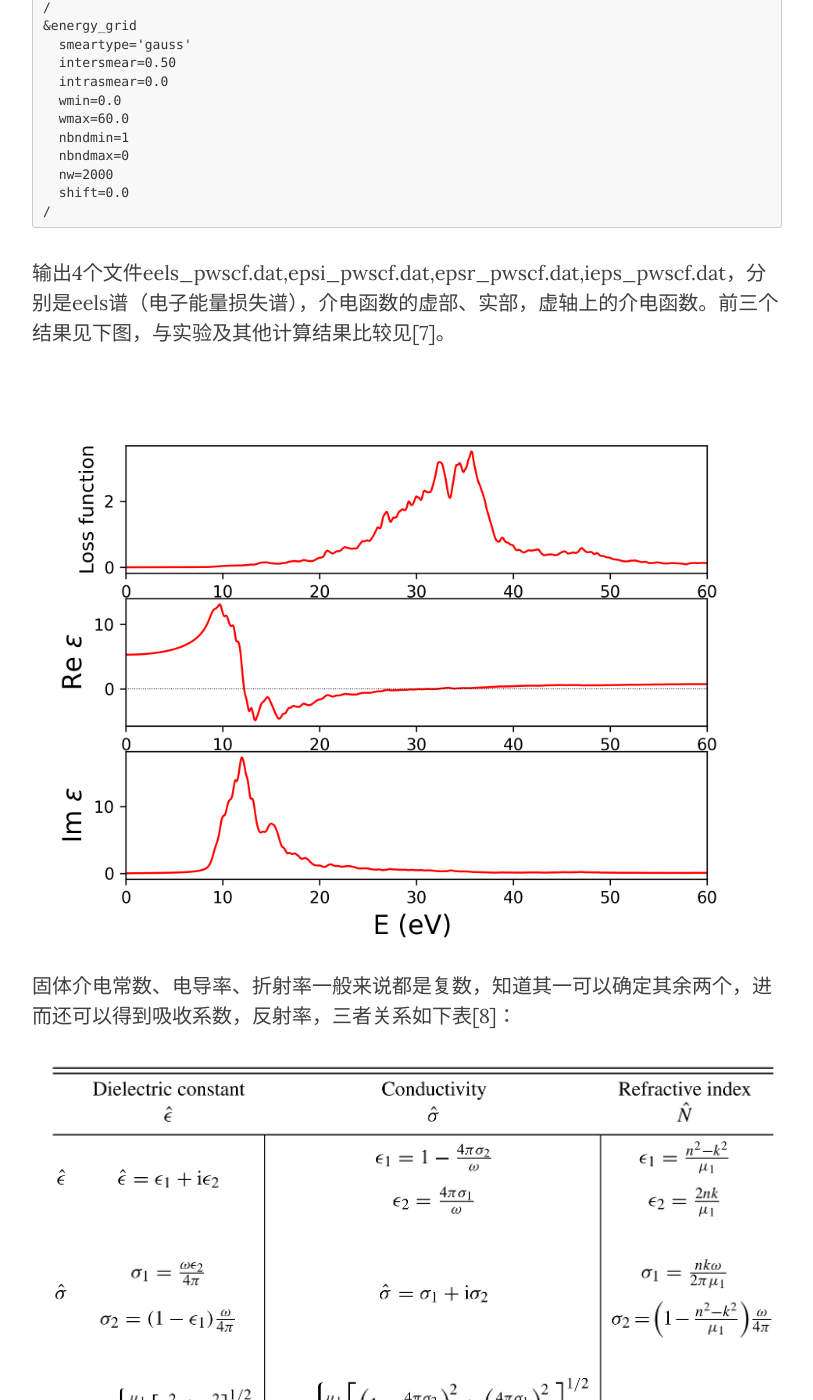
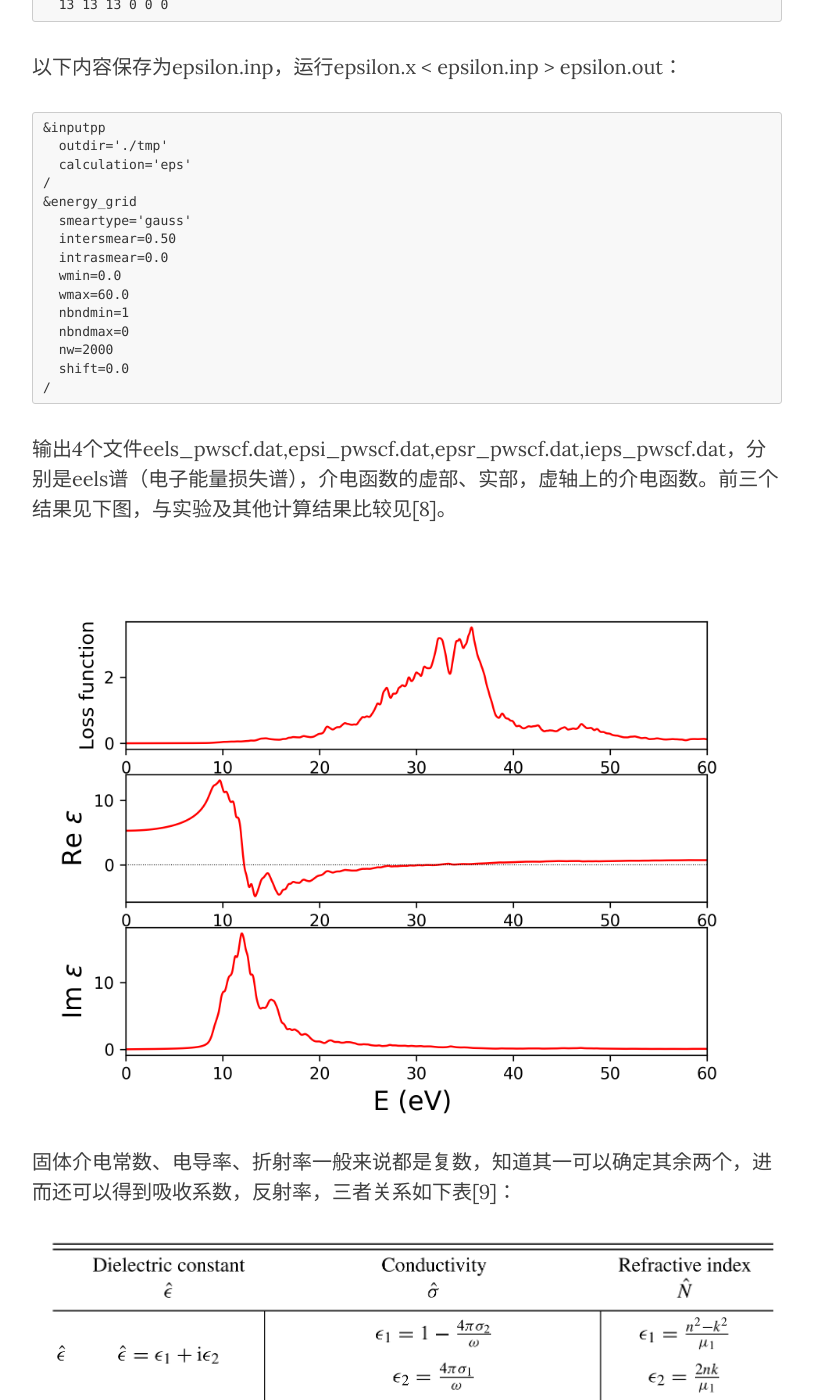
Before and after one commit to yyyu200/DFTbook, a Jekyll site: the page built from _posts/2019-04-01-HandsOn.md, in a window 1280 px wide and 1400 px high, scrolled down 21442 px. Shown: the whole window, without its empty margins (233-1046 px from the left). Built offline with Jekyll 4.4.1, drawn with Linux system fonts in a browser that asks for light colours; nearby versions of some CDN libraries; formulas are drawn with MathJax 3; comment, search, counter and statistics services are not loaded; some of the changed text lies outside the part shown.

Commit message:
modify at20190728-18:00:22-aliyun

````diff
--- a/_posts/2019-04-01-HandsOn.md
+++ b/_posts/2019-04-01-HandsOn.md
@@ -754,19 +758,19 @@
   shift=0.0
 /
 ```
-输出4个文件eels_pwscf.dat,epsi_pwscf.dat,epsr_pwscf.dat,ieps_pwscf.dat，分别是eels谱（电子能量损失谱），介电函数的虚部、实部，虚轴上的介电函数。前三个结果见下图，与实验及其他计算结果比较见[7]。
+输出4个文件eels_pwscf.dat,epsi_pwscf.dat,epsr_pwscf.dat,ieps_pwscf.dat，分别是eels谱（电子能量损失谱），介电函数的虚部、实部，虚轴上的介电函数。前三个结果见下图，与实验及其他计算结果比较见[8]。
 
 <p align="left">
     <img src="../../../../../img/bn_epsilon.png" width="1000"/>
 </p>
 
-固体介电常数、电导率、折射率一般来说都是复数，知道其一可以确定其余两个，进而还可以得到吸收系数，反射率，三者关系如下表[8]：
+固体介电常数、电导率、折射率一般来说都是复数，知道其一可以确定其余两个，进而还可以得到吸收系数，反射率，三者关系如下表[9]：
 
 <p align="left">
     <img src="../../../../../img/optic_relation.png" width="1000"/>
 </p>
 
-吸收系数 $\alpha=2k\omega \over c$
+吸收系数 $\alpha= {2k \omega } \over {c}$
 
 ### 3.2 用tddfpt计算光学性质（待续）
 
@@ -1157,11 +1161,11 @@
 
 6. Sgiarovello, C., Binggeli, N., Baldereschi, A. (2004). Surface morphology and ionization potentials of polar semiconductors: The case of GaAs. Physical Review B, 69(3). doi:[10.1103/PhysRevB.69.035320](http://dx.doi.org/10.1103/PhysRevB.69.035320).
 
-7. Anna Tararan et al. *Optical gap and optically active intragap defects in cubic BN*. [Phys. Rev. B 98, 094106 (2018).](http://dx.doi.org/10.1103/PhysRevB.98.094106)
+7. Phys. Rev.
 
-8. Martin Dressel, George Gruner, *Electrodynamics of Solids-Optical Properties of Electrons in Matter*. Cambridge University Press (2002).
+8. Anna Tararan et al. *Optical gap and optically active intragap defects in cubic BN*. [Phys. Rev. B 98, 094106 (2018).](http://dx.doi.org/10.1103/PhysRevB.98.094106)
 
-9. Phys. Rev.
+9. Martin Dressel, George Gruner, *Electrodynamics of Solids-Optical Properties of Electrons in Matter*. Cambridge University Press (2002).
 
 10. P. Giannozzi et al, *Ab initio calculation of phonon dispersions in semiconductors.* [Phys. Rev. B **43**, 7231 (1991).](http://dx.doi.org/10.1103/PhysRevB.43.7231). L. Lindsay et al, *Ab initio thermal transport in compound semiconductors.* [Physical Review B **87**,165201 (2013)](http://dx.doi.org/10.1103/PhysRevB.87.165201).
 
````
Also changed, not shown: other parts of _posts/2019-04-01-HandsOn.md (+5 -1 lines).
